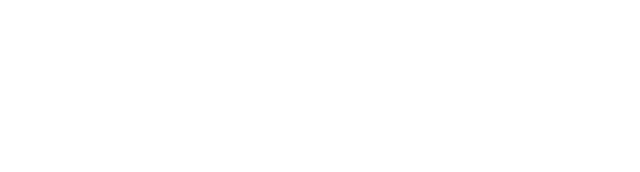
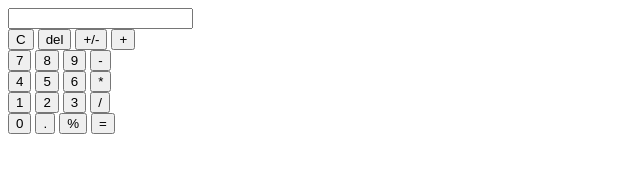
Before and after one commit to sataratimoori/javascript-calculator, a plain HTML site: page index.html in a window 1280 px wide. Shown: the whole page, without its empty margins (0-640 px from the left). Drawn offline with Linux system fonts and the light colour scheme.

Commit message:
Create calculator HTML layout

```diff
--- a/index.html
+++ b/index.html
@@ -6,6 +6,40 @@
     <title>Calculator</title>
 </head>
 <body>
-
+    <div class="calculator">
+        <input type="text" id="result" readonly>
+        <div class="buttons">
+            <div>
+                <button class="clear">C</button>
+                <button class="del">del</button>
+                <button class="sign">+/-</button>
+                <button class="operator">+</button>
+            </div>
+            <div>
+                <button class="number">7</button>
+                <button class="number">8</button>
+                <button class="number">9</button>
+                <button class="operator">-</button>
+            </div>
+            <div>
+                <button class="number">4</button>
+                <button class="number">5</button>
+                <button class="number">6</button>
+                <button class="operator">*</button>
+            </div>
+            <div>
+                <button class="number">1</button>
+                <button class="number">2</button>
+                <button class="number">3</button>
+                <button class="operator">/</button>
+            </div>
+            <div>
+                <button class="number">0</button>
+                <button class="decimal">.</button>
+                <button class="percent">%</button>
+                <button class="equals">=</button>
+            </div>
+        </div>
+    </div>
 </body>
 </html>
```
